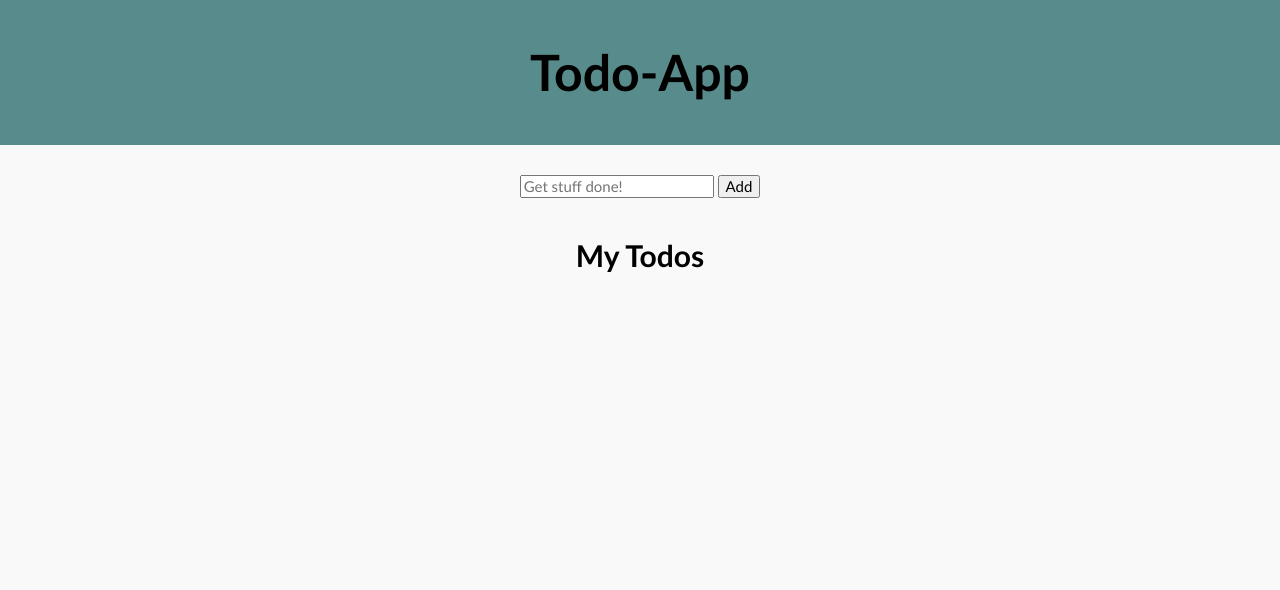
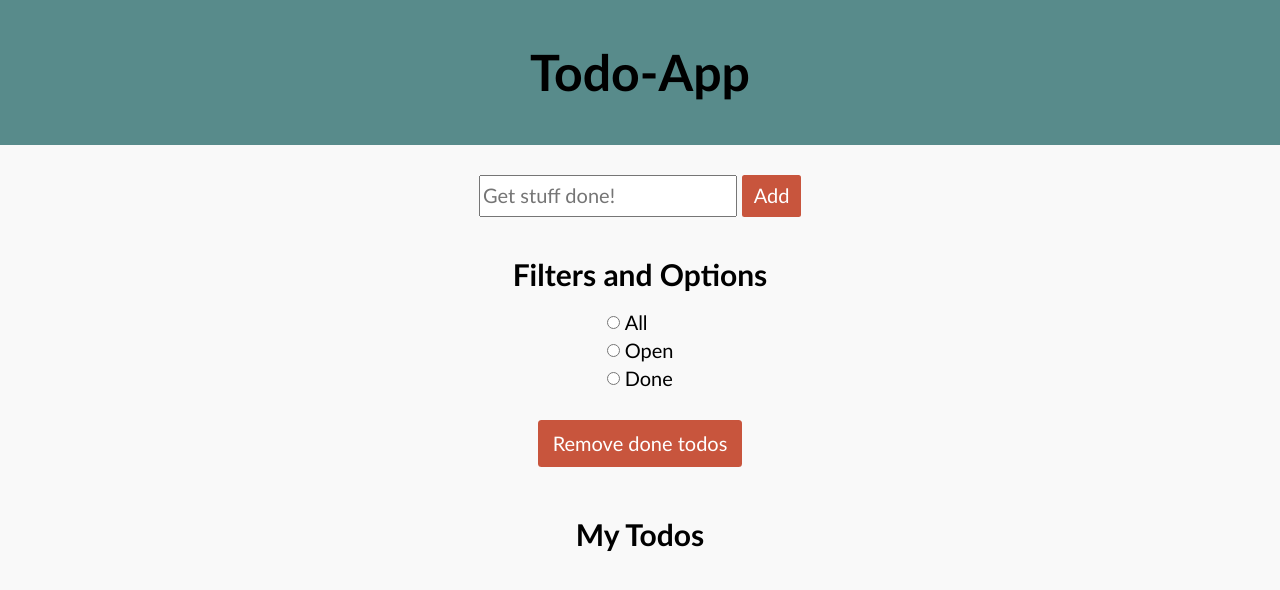
Before and after one commit to Nubiluma/todo-app-with-API, a plain HTML site: page todo-app/index.html in a window 1280 px wide. Drawn offline with nearby package versions, Linux system fonts and the light colour scheme; no server answers.

Commit message:
style elements with colors and placement

```diff
--- a/todo-app/index.html
+++ b/todo-app/index.html
@@ -27,7 +27,18 @@
           <button class="add-button">Add</button>
         </form>
       </section>
-      <section class="filter-section"></section>
+      <section class="filter-section">
+        <h2 class="filter-heading">Filters and Options</h2>
+        <div class="filters">
+          <input type="radio" name="filter" id="filter-all" />
+          <label for="filter-all">All</label>
+          <input type="radio" name="filter" id="filter-open" />
+          <label for="filter-open">Open</label>
+          <input type="radio" name="filter" id="filter-done" />
+          <label for="filter-done">Done</label>
+        </div>
+        <button class="remove-button">Remove done todos</button>
+      </section>
       <section class="todolist-section">
         <h2 class="todolist-heading">My Todos</h2>
         <ul class="todolist"></ul>
--- a/todo-app/style.css
+++ b/todo-app/style.css
@@ -29,21 +29,77 @@ body {
 
 header {
   margin: 0;
-  margin-bottom: 3rem;
   padding-block: 1rem;
   font-size: 2.5rem;
   background-color: var(--clr-palette16-steel-teal);
   color: black;
 }
 
+section {
+  margin-top: 3rem;
+}
+
 .input-form {
-  font-size: 1.5rem;
+  font-size: 2rem;
+}
+
+#todo-input {
+  padding: 0.75rem 0.25rem;
+}
+
+.add-button {
+  padding: 0.75rem 1rem;
+  background-color: var(--clr-palette16-cedar-chest);
+  border-color: transparent;
+  border-radius: 0.25rem;
+  color: var(--clr-palette16-white);
+}
+
+.remove-button {
+  padding: 1rem 1.25rem;
+  background-color: var(--clr-palette16-cedar-chest);
+  border-color: transparent;
+  border-radius: 0.35rem;
+  color: var(--clr-palette16-white);
+}
+
+.filter-section {
+  font-size: 2rem;
+  display: flex;
+  flex-direction: column;
+  justify-content: center;
+  align-items: center;
+}
+
+.filter-heading {
+  margin: 0;
+  padding: 1rem;
+}
+
+.filters {
+  display: grid;
+  grid-template-columns: auto 1fr;
+  grid-gap: 0.5rem 0.5rem;
+  justify-items: start;
+  align-items: center;
+  margin-bottom: 2rem;
+  padding-block: 1rem;
+}
+
+.filter-list label {
+  padding-inline: 0.5rem;
+}
+
+.todolist-section {
+  display: flex;
+  flex-direction: column;
+  justify-content: center;
+  align-items: center;
 }
 
 .todolist-heading {
   font-size: 3rem;
   margin: 0;
-  margin-top: 2rem;
   padding: 2rem 1rem;
 }
 
@@ -52,8 +108,20 @@ header {
   padding: 0;
   margin: 0;
   margin-block: 1rem;
+  width: 25rem;
 }
 
 .todolist li {
-  font-size: 2rem;
+  padding: 0.75rem;
+  margin-block: 0.25rem;
+  font-size: 2.5rem;
+  display: flex;
+  justify-content: flex-start;
+  align-items: center;
+  border: 0.15rem solid var(--clr-palette16-cedar-chest);
+  border-radius: 0.25rem;
 }
+
+.todolist label {
+  padding-inline: 0.75rem;
+}
```
